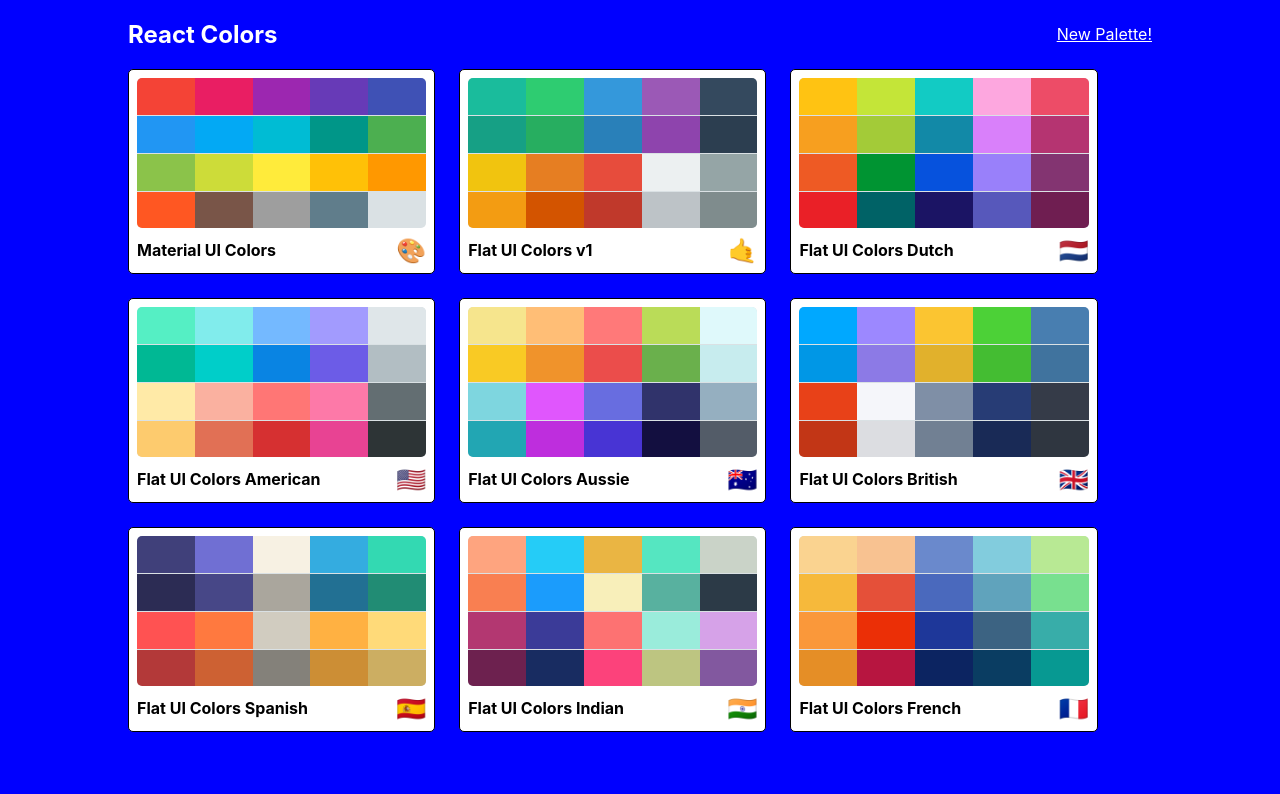
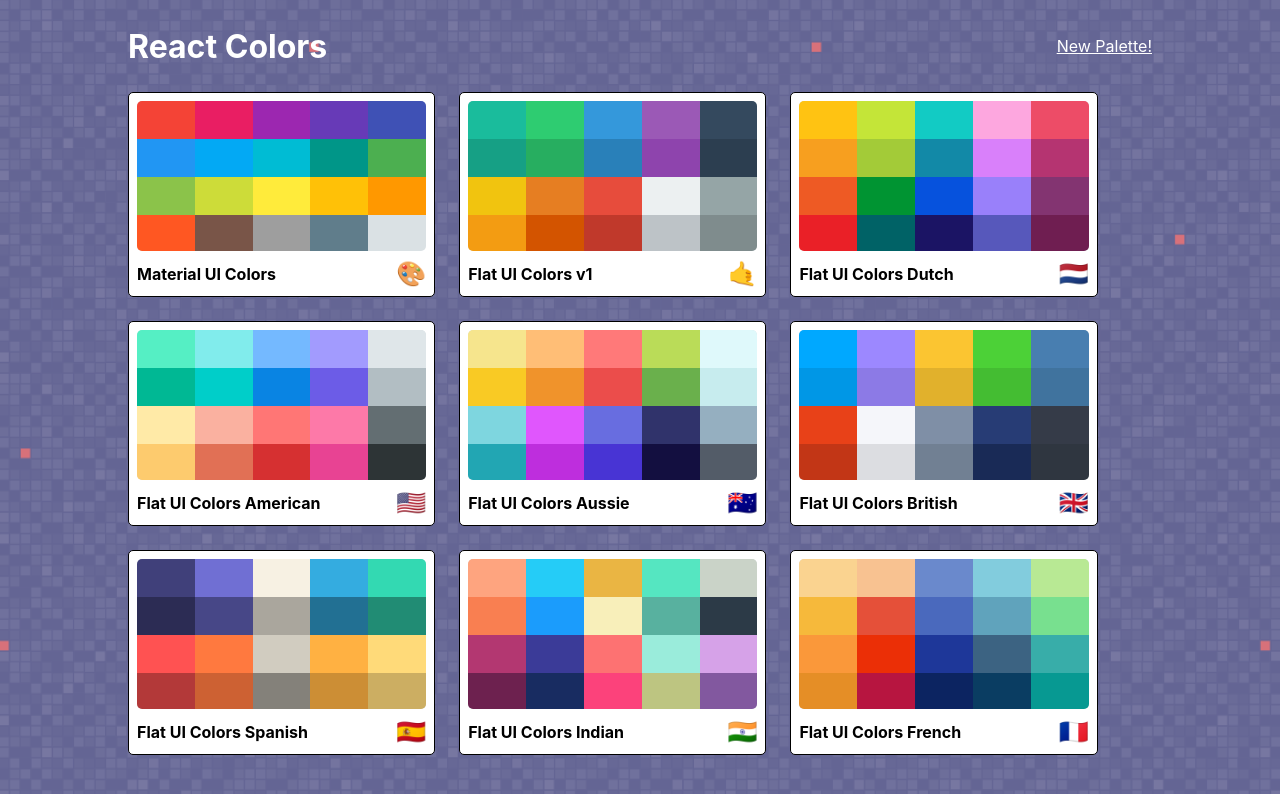
Before and after one commit to bdibon/color-show, a React (Create React App) app: page / in a window 1280 px wide. Shown: the top 794 px of the page. Built offline with nearby package versions, Linux system fonts and the light colour scheme.

Commit message:
Add SVGBackground to palette list

```diff
--- a/src/PaletteList.js
+++ b/src/PaletteList.js
@@ -14,7 +14,7 @@
       <div className={classes.root}>
         <div className={classes.container}>
           <nav className={classes.nav}>
-            <h1>React Colors</h1>
+            <h1 className={classes.heading}>React Colors</h1>
             <Link to="/palette/new">New Palette!</Link>
           </nav>
           <div className={classes.palettes}>
--- a/src/styles/PaletteListStyles.js
+++ b/src/styles/PaletteListStyles.js
@@ -1,12 +1,21 @@
 import sizes from "./sizes";
+import background from "./background.svg";
 
 export default {
   root: {
-    backgroundColor: "blue",
+    backgroundColor: "#646594",
+    // SVGbackgrounds.com
+    backgroundImage: `url(${background})`,
+    backgroundAttachment: "fixed",
+    backgroundSize: "cover",
     height: "100vh",
     display: "flex",
     alignItems: "flex-start",
     justifyContent: "center",
+    overflow: "scroll",
+  },
+  heading: {
+    fontSize: "2rem",
   },
   container: {
     width: "50%",
```
Also changed, not shown: src/styles/background.svg (added).
